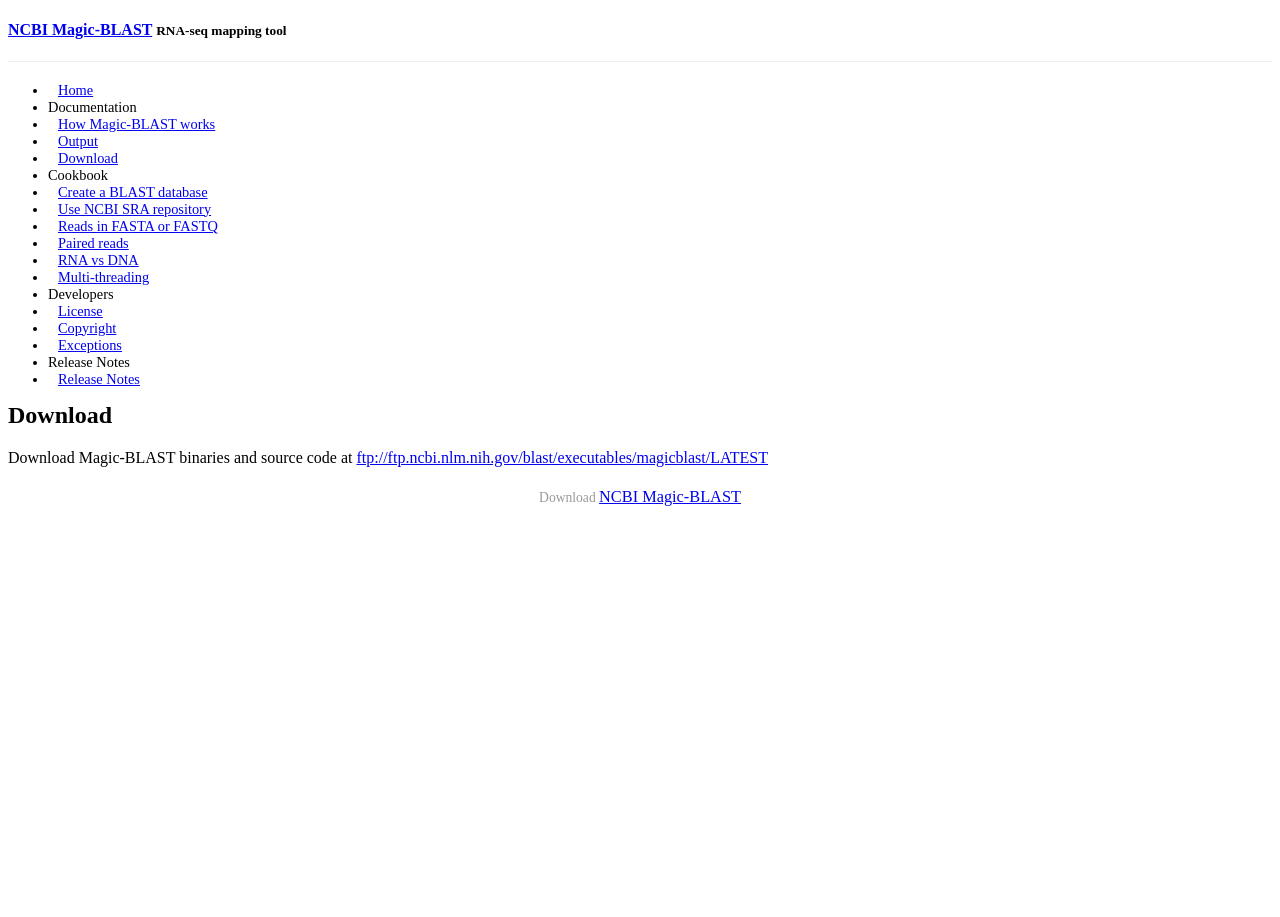
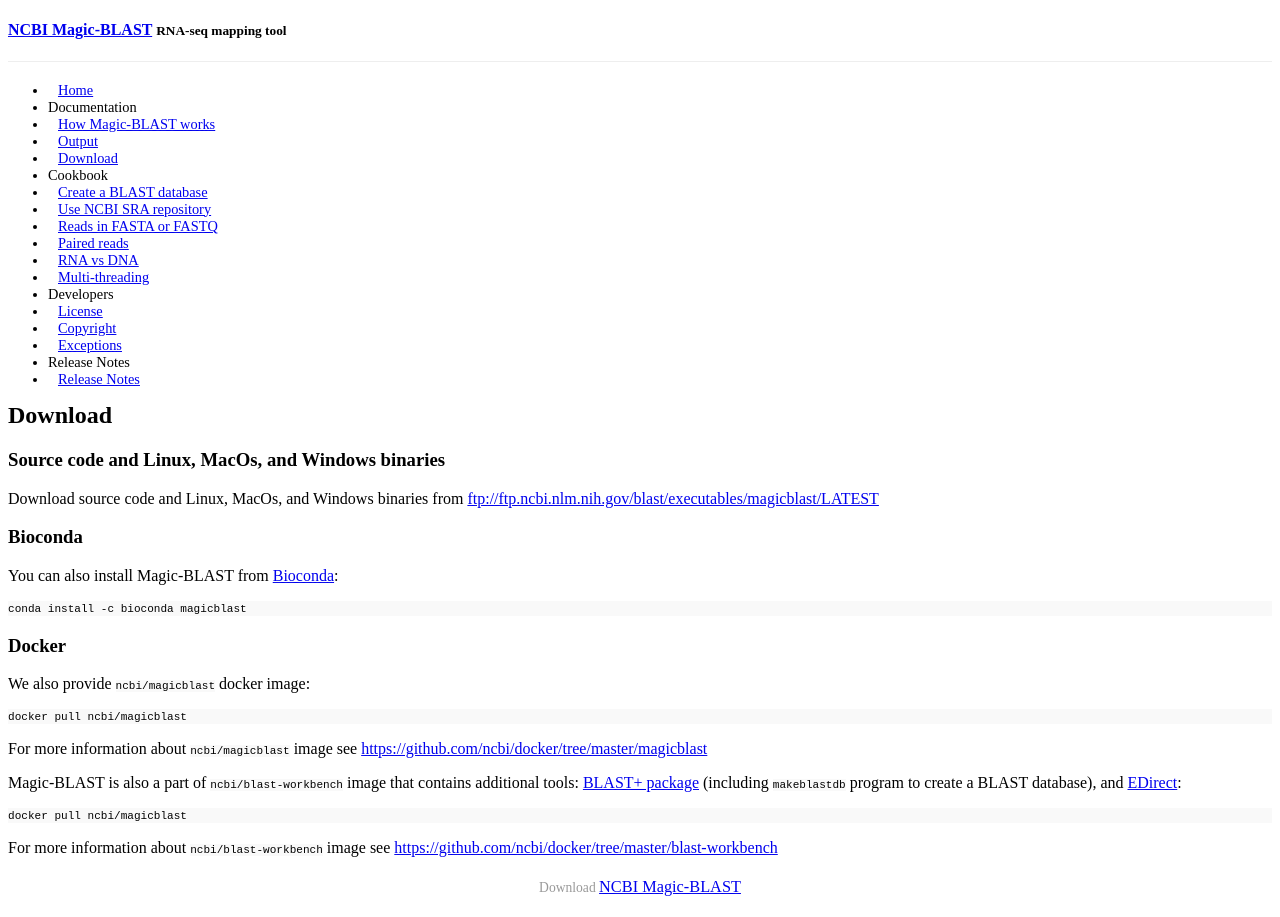
Before and after one commit to ncbi/magicblast, a Jekyll site: the page built from docs/_posts/2017-11-14-download.md, in a window 1280 px wide. Built offline with Jekyll 4.4.1, drawn with Linux system fonts in a browser that asks for light colours; a style sheet for code colours, icons or effects is not loaded.

Commit message:
Added bioconda and docker information

````diff
--- a/docs/_posts/2017-11-14-download.md
+++ b/docs/_posts/2017-11-14-download.md
@@ -5,4 +5,34 @@
 order: 3
 ---
 
-Download Magic-BLAST binaries and source code at [ftp://ftp.ncbi.nlm.nih.gov/blast/executables/magicblast/LATEST](ftp://ftp.ncbi.nlm.nih.gov/blast/executables/magicblast/LATEST)
+### Source code and Linux, MacOs, and Windows binaries
+
+Download source code and Linux, MacOs, and Windows binaries from [ftp://ftp.ncbi.nlm.nih.gov/blast/executables/magicblast/LATEST](ftp://ftp.ncbi.nlm.nih.gov/blast/executables/magicblast/LATEST)
+
+
+### Bioconda
+
+You can also install Magic-BLAST from [Bioconda](https://bioconda.github.io):
+
+```
+conda install -c bioconda magicblast
+```
+
+
+### Docker
+
+We also provide `ncbi/magicblast` docker image:
+
+```
+docker pull ncbi/magicblast
+```
+
+For more information about `ncbi/magicblast` image see [https://github.com/ncbi/docker/tree/master/magicblast](https://github.com/ncbi/docker/tree/master/magicblast)
+
+Magic-BLAST is also a part of `ncbi/blast-workbench` image that contains additional tools: [BLAST+ package](https://www.ncbi.nlm.nih.gov/books/NBK279690/) (including `makeblastdb` program to create a BLAST database), and [EDirect](https://dataguide.nlm.nih.gov/edirect/documentation.html):
+
+```
+docker pull ncbi/magicblast
+```
+
+For more information about `ncbi/blast-workbench` image see [https://github.com/ncbi/docker/tree/master/blast-workbench](https://github.com/ncbi/docker/tree/master/blast-workbench)
````
